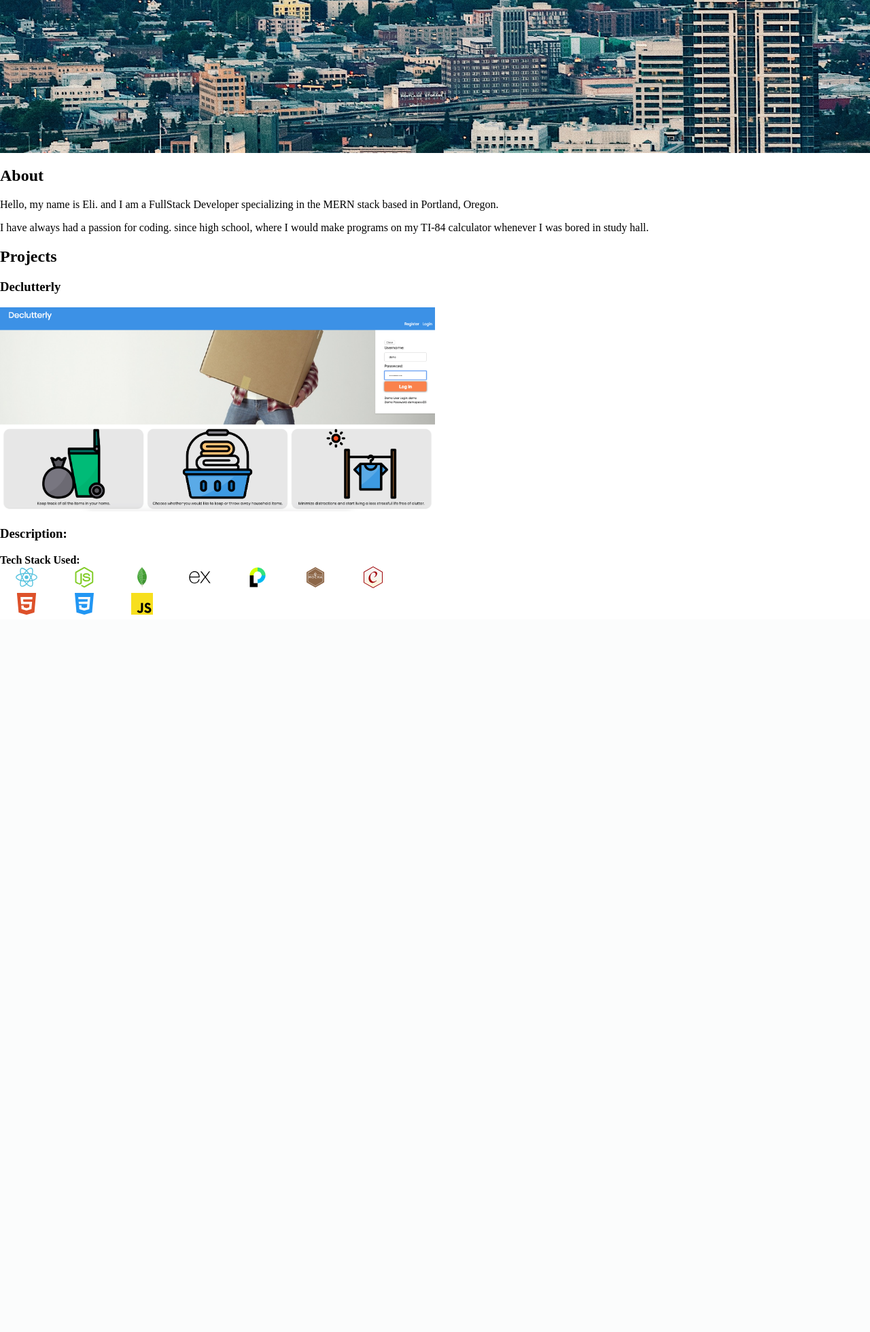
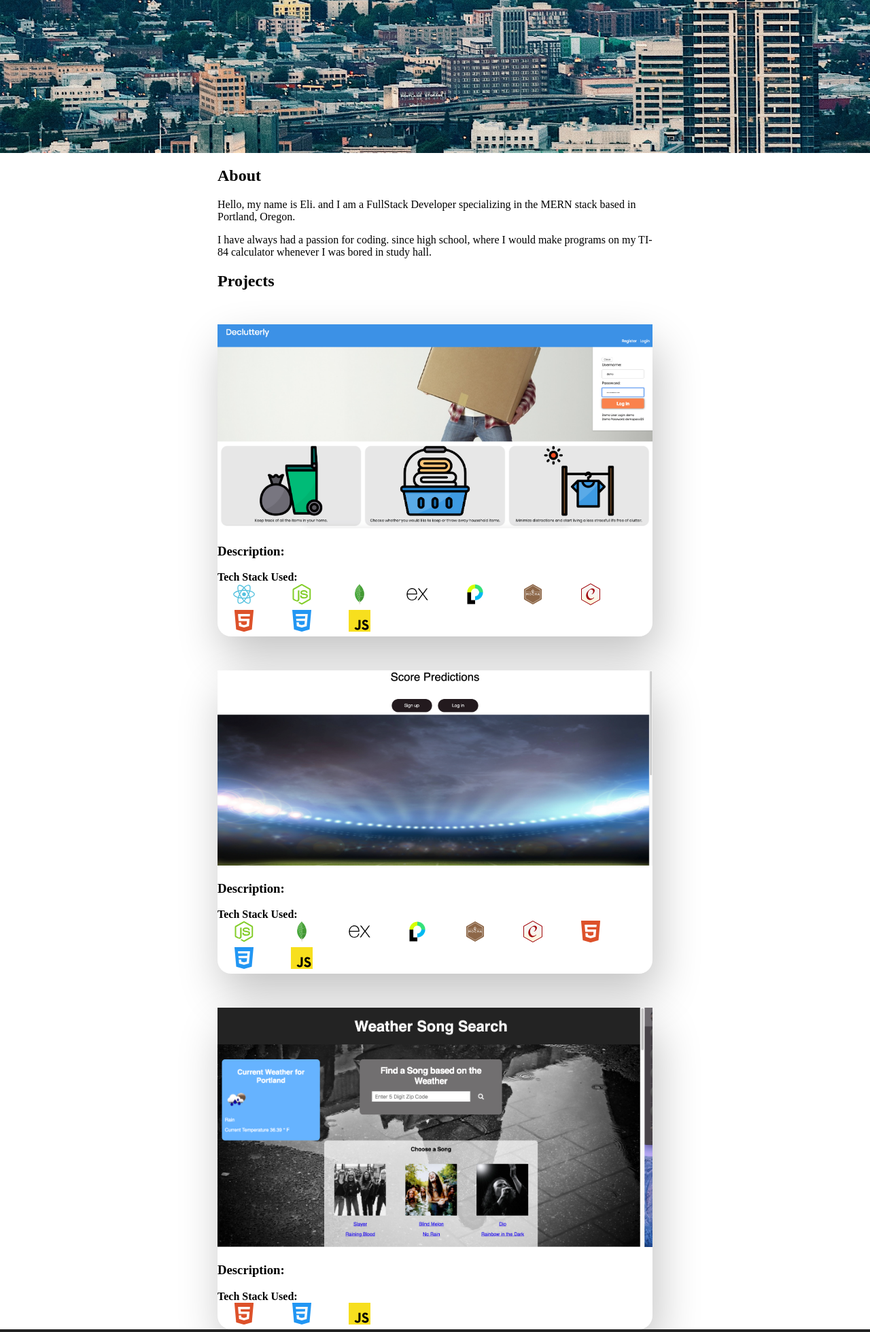
Before and after one commit to eliwemyss/portfolio, a PHP site: page / in a window 1280 px wide. Shown: the part 815-2774 px from the top of the page at 68% size. Before the commit the page ends 1719 px from the top, so only its background shows below. Run offline with PHP 8.4, Linux system fonts and the light colour scheme; some libraries are stand-ins or nearby versions.

Commit message:
wire frames and added more syling

```diff
--- a/index.html
+++ b/index.html
@@ -23,7 +23,7 @@
  		</div>
 
     <!-- About -->
-    <main>
+    <main role="main">
     	<section>
 	    	<h2>About</h2>
 		    	<p>
@@ -33,12 +33,13 @@
 		    		I have always had a passion for coding. since high school, where I would make programs on my TI-84 calculator whenever I was bored in study hall.
 		    	</p>
     	</section>
+
     <!-- Projects -->
+
     	<section>
     		<h2>Projects</h2>
     		<div class="project-container left">
-    			<h3 class="project-title">Declutterly</h3>
-    					<img class="screenshot" src="assets/declutterly.png">
+    				<img class="screenshot" src="assets/declutterly.png">
     		<div>
     			<h3>Description:</h3>
 
@@ -59,19 +60,45 @@
                	 	</div>
               	</div>
     		</div>
+    		<div class="project-container left">
+    				<img class="screenshot" src="assets/score-prediction.png">
+    		<div>
+    			<h3>Description:</h3>
+    		</div>
+            <div><b>Tech Stack Used: </b></div>
+            	<div class="tech-container">
+            		<div class="stack">
+	                  <div class="tech-icon"><img title="Node.js" src="assets/nodejs.svg"></div>
+	                  <div class="tech-icon"><img title="MongoDB" src="assets/mongodb.svg"></div>
+	                  <div class="tech-icon"><img title="Express.js" src="assets/express.svg"></div>
+	                  <div class="tech-icon"><img title="Passport.js" src="assets/passport.png"></div>
+	                  <div class="tech-icon"><img title="mocha.js" src="assets/mocha.svg"></div>
+	                  <div class="tech-icon"><img title="chai.js" src="assets/chaijs.svg"></div>
+	                  <div class="tech-icon"><img title="html5" src="assets/html5.svg"></div>
+	                  <div class="tech-icon"><img title="CSS3" src="assets/css-3.svg"></div>
+	                  <div class="tech-icon"><img title="JavaScript" src="assets/javascript.svg"></div>
+               	 	</div>
+              	</div>
+    		</div>
+    		    		<div class="project-container left">
+    					<img class="screenshot" src="assets/weather-song-search.png">
+    		<div>
+    			<h3>Description:</h3>
 
-<!--     		<div class="project-container left">
-    			<h3 class="project-title">Score Predictions</h3>
-    					<img class="screenshot" src="assets/score-prediction.png">
     		</div>
-    		<div class="project-container left">
-    			<h3 class="project-title">Weather Song Search</h3>
-    					<img class="screenshot" src="assets/weather-song-search.png">
-    		</div> -->
+            <div><b>Tech Stack Used: </b></div>
+            	<div class="tech-container">
+            		<div class="stack">
+	                  <div class="tech-icon"><img title="html5" src="assets/html5.svg"></div>
+	                  <div class="tech-icon"><img title="CSS3" src="assets/css-3.svg"></div>
+	                  <div class="tech-icon"><img title="JavaScript" src="assets/javascript.svg"></div>
+               	 	</div>
+              	</div>
+    		</div>
     	</section>
     </main>
     <!-- Footer and Contact -->
-<!--       <footer id="footer" role="contentinfo">
+      <footer id="footer" role="contentinfo">
           <div class="foot-mod">
                <div class="social-container">
                   <a href="https://www.linkedin.com/in/eli-wemyss-16285682/" target="_blank">
@@ -88,6 +115,6 @@
                     <p>&copy 2019 - Eli Wemyss</p>
                 </div>
             </div>
-  </footer> -->
+  </footer>
 </body>
 </html>
--- a/style.css
+++ b/style.css
@@ -52,8 +52,16 @@ padding-right: 10px;
   position: relative;
 }
 
+main {
+  width: 50%;
+  margin-left: 25%;
+}
+
 .project-container {
-  width: 50%;
+  box-shadow: 7px 29px 65px 0px rgba(0,0,0,0.24);
+  width: 100%;
+  margin-top: 50px;
+  border-radius: 20px;
 }
 
 .screenshot {
@@ -91,7 +99,7 @@ padding-right: 10px;
   margin: 0;
 }
 
-/*footer.row {
+footer.row {
   max-width: 100%;
   height: auto;
 }
@@ -125,4 +133,4 @@ padding-right: 10px;
 
 .foot-mod {
     margin: 5px 0 0 10px;
-}*/
+}
```
Also changed, not shown: 1 other file.
